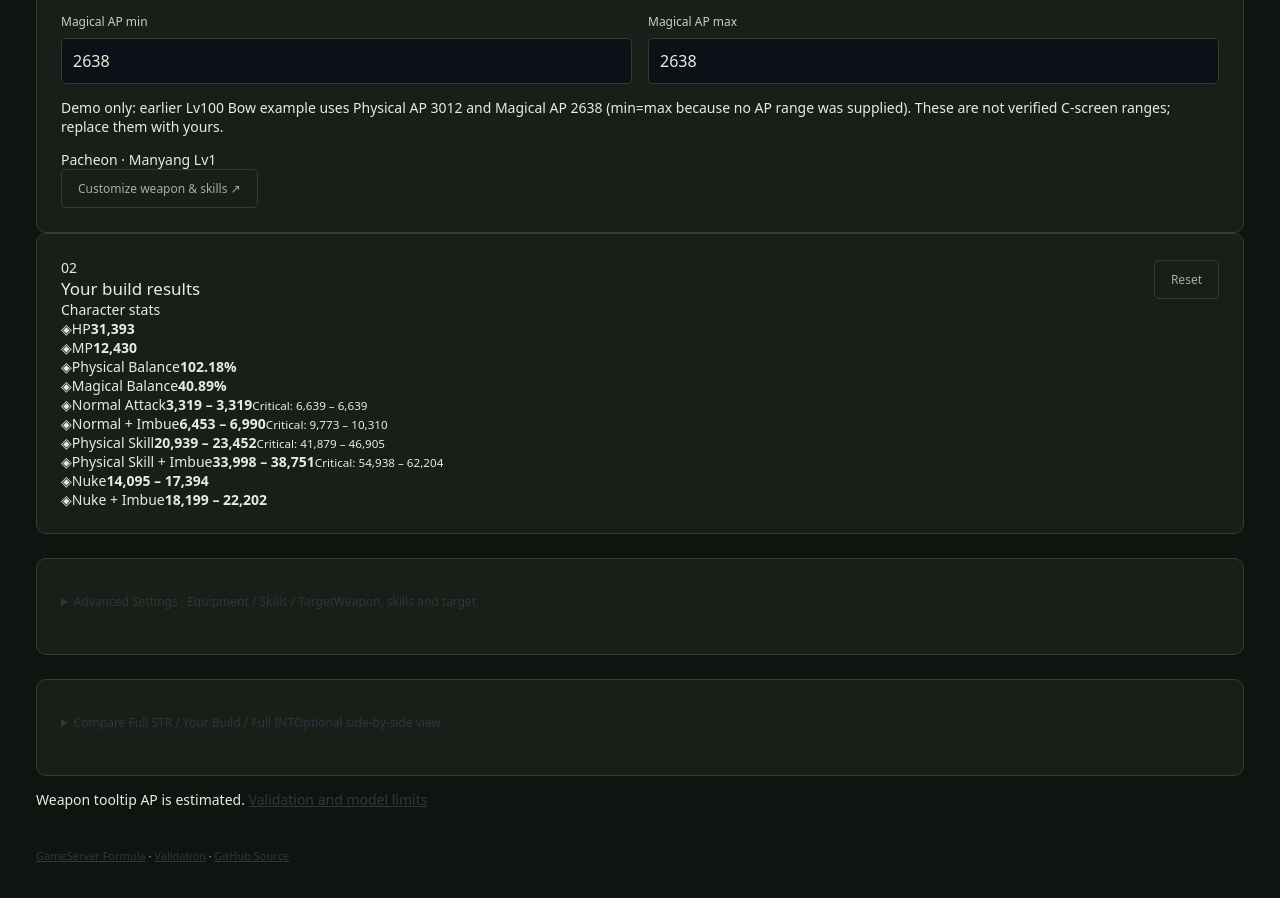
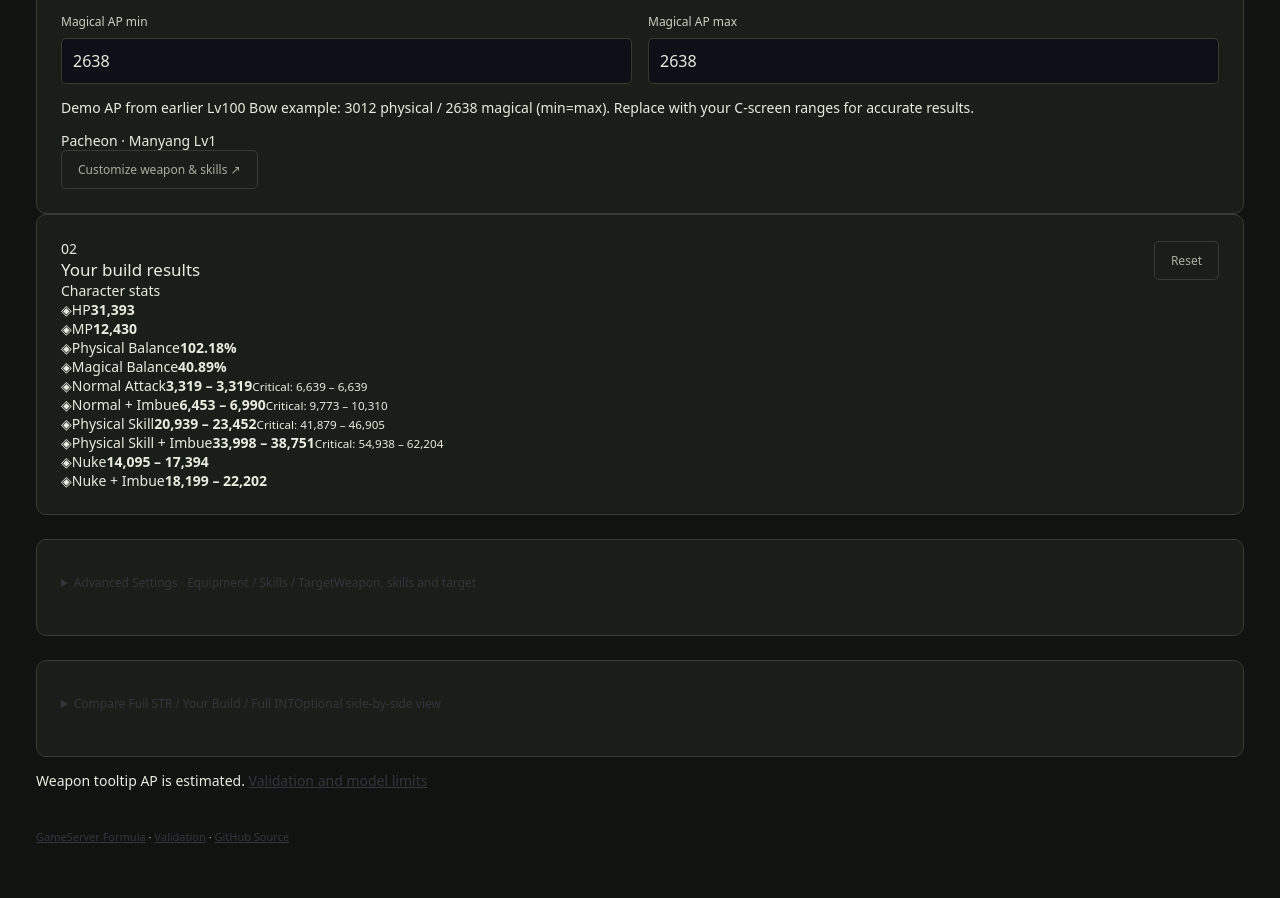
Before and after one commit to Mgunbatti/xSilkroad-Hybrid-Calculator, a website with bundled scripts: page index.html in a window 1280 px wide. Shown: the part 829-1727 px from the top of the page. Built offline with nearby package versions, Linux system fonts and the light colour scheme.

Commit message:
Shorten demo AP clarification in compact character panel

```diff
--- a/index.html
+++ b/index.html
@@ -58,7 +58,7 @@
         <div class="character-ap-section">
           <div class="ap-heading"><strong id="character-ap-heading">Character Attack Power</strong> <span id="ap-source-note">(C screen)</span></div>
           <div id="weapon-fields" class="fields character-ap-fields"></div>
-          <p id="ap-demo-note" class="ap-demo-note">Demo only: earlier Lv100 Bow example uses Physical AP 3012 and Magical AP 2638 (min=max because no AP range was supplied). These are not verified C-screen ranges; replace them with yours.</p>
+          <p id="ap-demo-note" class="ap-demo-note">Demo AP from earlier Lv100 Bow example: 3012 physical / 2638 magical (min=max). Replace with your C-screen ranges for accurate results.</p>
         </div>
         <div class="setup-pill"><span class="dot"></span><span id="setup-label">Bicheon · Manyang Lv1</span></div>
 
```
